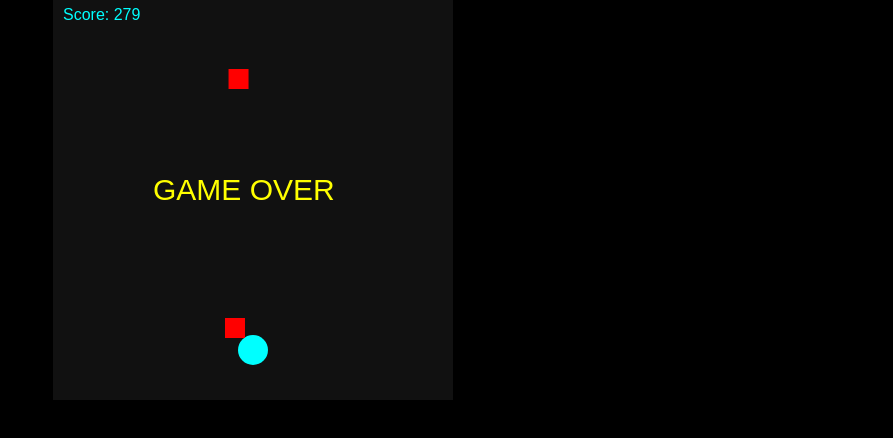
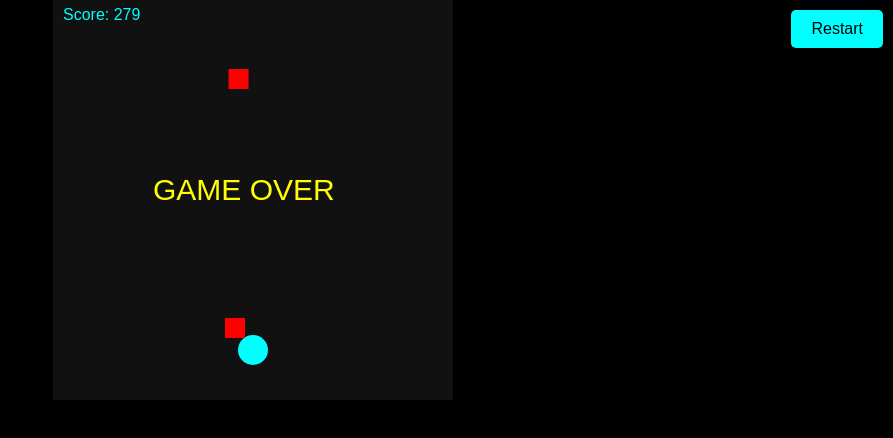
Before and after one commit to chillblackconx/Nova-game, a plain HTML site: page Avoider.rtx.html in a window 1280 px wide. Shown: the whole page, without its empty margins (387-1280 px from the left). Drawn offline with Linux system fonts and the light colour scheme.

Commit message:
Add restart button functionality to Avoider game

```diff
--- a/Avoider.rtx.html
+++ b/Avoider.rtx.html
@@ -4,15 +4,30 @@
 <meta charset="UTF-8">
 <title>Avoider</title>
 <style>
-body{margin:0;background:#000;overflow:hidden;}
+body{margin:0;background:#000;overflow:hidden;position:relative;}
 canvas{display:block;margin:0 auto;background:#111;}
+#restartBtn{
+    position:absolute;
+    top:10px;
+    right:10px;
+    padding:10px 20px;
+    font-size:16px;
+    background:#0ff;
+    color:#000;
+    border:none;
+    border-radius:5px;
+    cursor:pointer;
+    display:none;
+}
 </style>
 </head>
 <body>
 <canvas id="game" width="400" height="400"></canvas>
+<button id="restartBtn">Restart</button>
 <script>
 const canvas=document.getElementById('game');
 const ctx=canvas.getContext('2d');
+const restartBtn=document.getElementById('restartBtn');
 
 let player={x:200,y:350,r:15};
 let keys={};
@@ -43,6 +58,7 @@ function update(){
     // collision
     if(player.x+player.r>o.x && player.x-player.r<o.x+o.w && player.y+player.r>o.y && player.y-player.r<o.y+o.h){
       gameOver=true;
+      restartBtn.style.display='block';
     }
   });
 
@@ -84,6 +100,16 @@ function loop(){
   requestAnimationFrame(loop);
 }
 
+function restartGame(){
+  player={x:200,y:350,r:15};
+  obstacles=[];
+  score=0;
+  gameOver=false;
+  restartBtn.style.display='none';
+}
+
+restartBtn.addEventListener('click',restartGame);
+
 loop();
 </script>
 </body>
```
